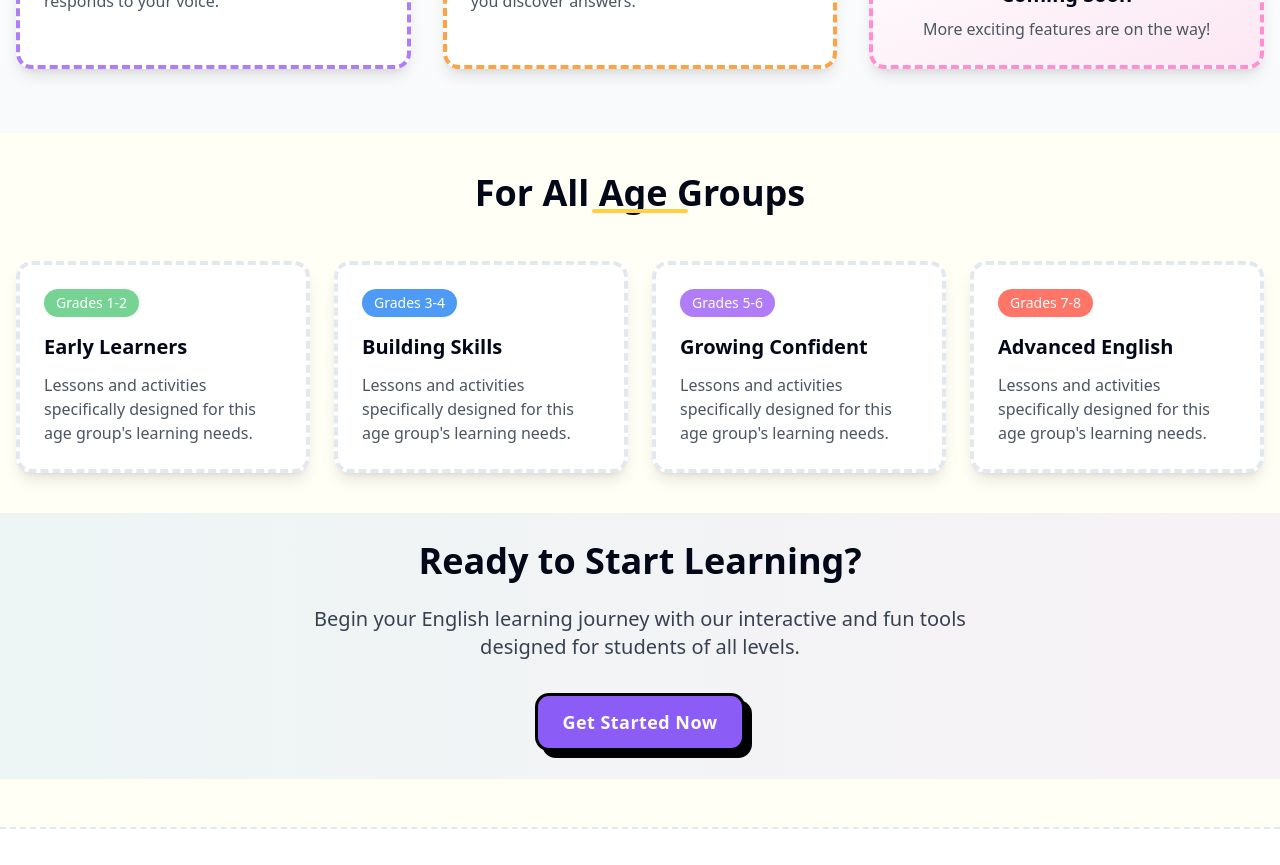
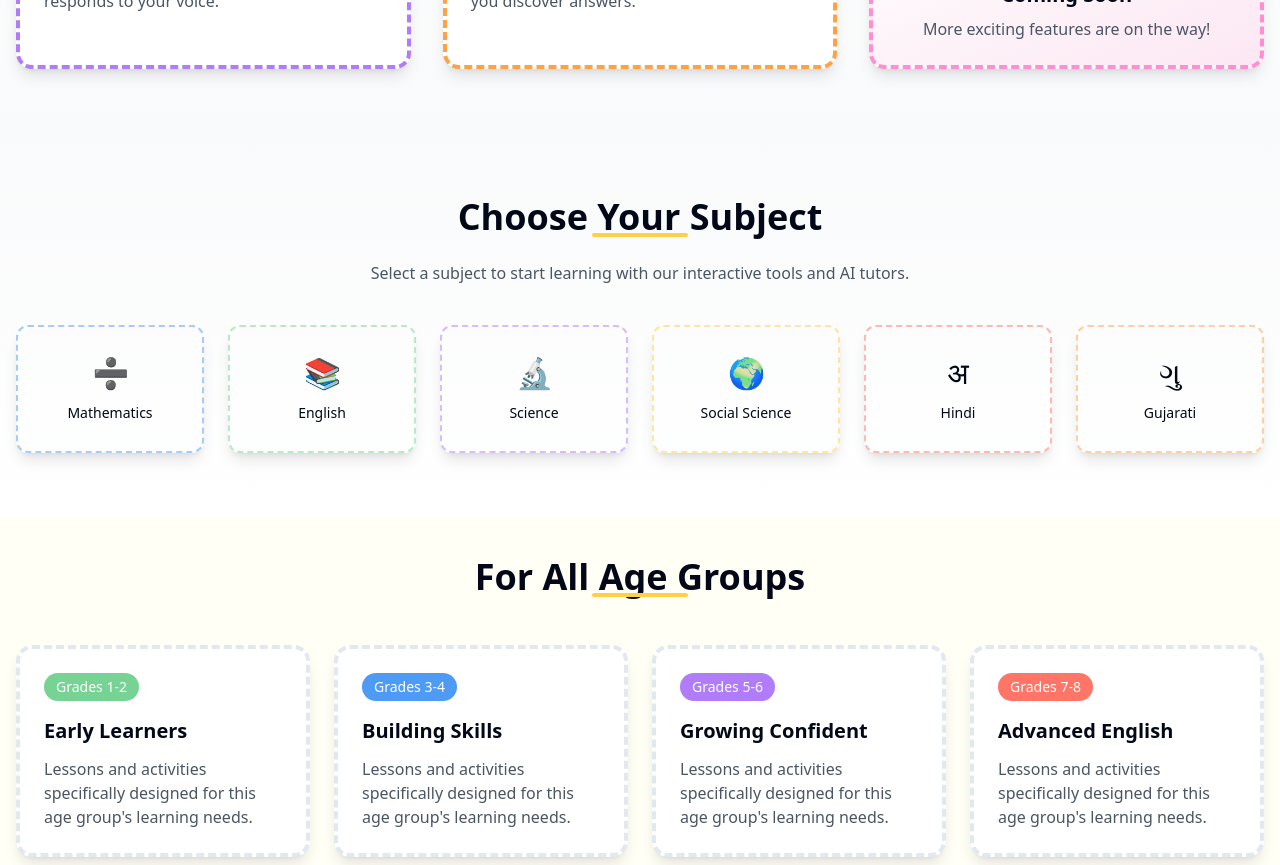
Before and after one commit to Ayanparmar101/smaranai-81, a React (Vite) app: page / in a window 1280 px wide. Shown: the part 980-1845 px from the top of the page. Built offline with nearby package versions, Linux system fonts and the light colour scheme.

Commit message:
Add subject selection landing page
Implements a landing page where users can select subjects like Mathematics, English, Social Science, etc. Clicking on the English subject redirects to smaran.ai.

```diff
--- a/src/pages/Index.tsx
+++ b/src/pages/Index.tsx
@@ -13,6 +13,15 @@ const Index = () => {
   const handleNavigation = (path: string) => (e: React.MouseEvent) => {
     e.preventDefault();
     navigate(path);
+  };
+
+  const handleSubjectClick = (subject: string) => {
+    if (subject === 'English') {
+      window.location.href = 'https://smaran.ai';
+    } else {
+      // For future implementation of other subjects
+      console.log(`Selected subject: ${subject}`);
+    }
   };
 
   return <div className="min-h-screen flex flex-col">
@@ -128,6 +137,36 @@ const Index = () => {
           </div>
         </section>
 
+        {/* Subjects Selection Section */}
+        <section className="py-16 bg-gradient-to-b from-gray-50 to-white">
+          <div className="container mx-auto px-4">
+            <h2 className="section-title">Choose Your Subject</h2>
+            <p className="text-center text-gray-600 max-w-2xl mx-auto mt-4 mb-10">
+              Select a subject to start learning with our interactive tools and AI tutors.
+            </p>
+
+            <div className="grid grid-cols-2 md:grid-cols-3 lg:grid-cols-6 gap-6 mt-8">
+              {[
+                { name: 'Mathematics', color: 'blue', icon: '➗' },
+                { name: 'English', color: 'green', icon: '📚' },
+                { name: 'Science', color: 'purple', icon: '🔬' },
+                { name: 'Social Science', color: 'yellow', icon: '🌍' },
+                { name: 'Hindi', color: 'red', icon: 'अ' },
+                { name: 'Gujarati', color: 'orange', icon: 'ગુ' }
+              ].map((subject, index) => (
+                <div
+                  key={index}
+                  onClick={() => handleSubjectClick(subject.name)}
+                  className={`card-doodle flex flex-col items-center justify-center gap-3 p-5 rounded-xl bg-transparent hover:bg-kid-${subject.color} transition-all duration-300 hover:scale-105 hover:shadow-lg border-2 border-dashed border-kid-${subject.color}/50 h-32 cursor-pointer hover:text-white`}
+                >
+                  <span className="text-3xl">{subject.icon}</span>
+                  <span className="text-sm font-medium text-center">{subject.name}</span>
+                </div>
+              ))}
+            </div>
+          </div>
+        </section>
+
         {/* Age Groups Section */}
         <section className="px-0 py-[40px]">
           <div className="container mx-auto px-4">
```
